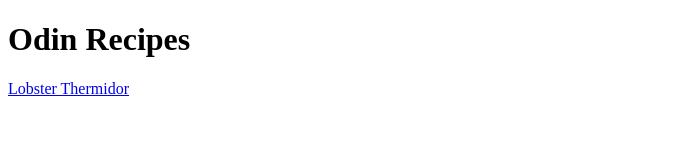
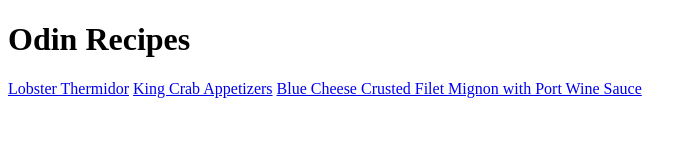
Before and after one commit to haimseven/odin-recipes, a plain HTML site: page index.html in a window 1280 px wide. Shown: the whole page, without its empty margins (0-696 px from the left). Drawn offline with Linux system fonts and the light colour scheme.

Commit message:
Link Recipe Pages
Link three recipe pages to index.html

```diff
--- a/index.html
+++ b/index.html
@@ -8,5 +8,8 @@
 <body>
     <h1>Odin Recipes</h1>
     <a href="recipes/lobster.html">Lobster Thermidor</a>
+    <a href="recipes/king-crab.html">King Crab Appetizers</a>
+    <a href="recipes/filet-mignon.html">Blue Cheese Crusted Filet Mignon with Port Wine Sauce</a>
+
 </body>
 </html>
```
